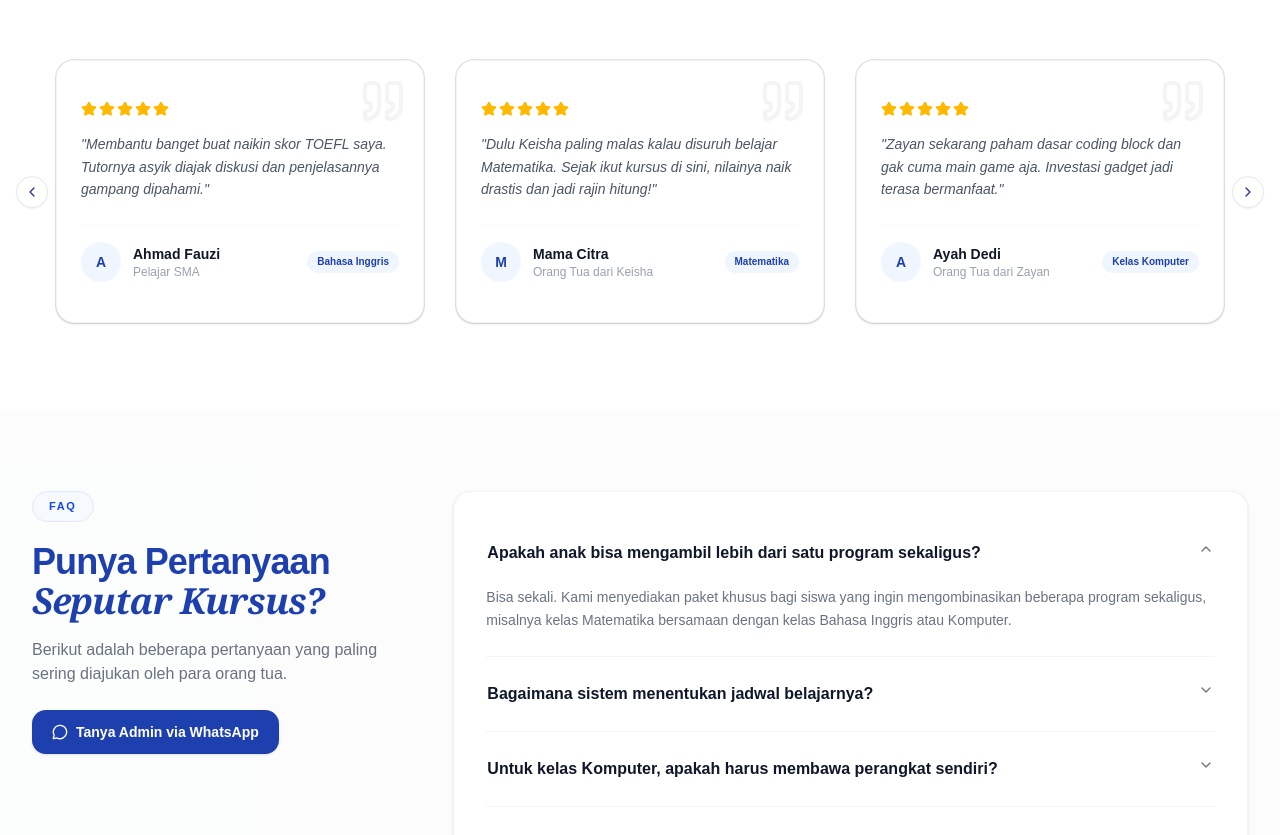
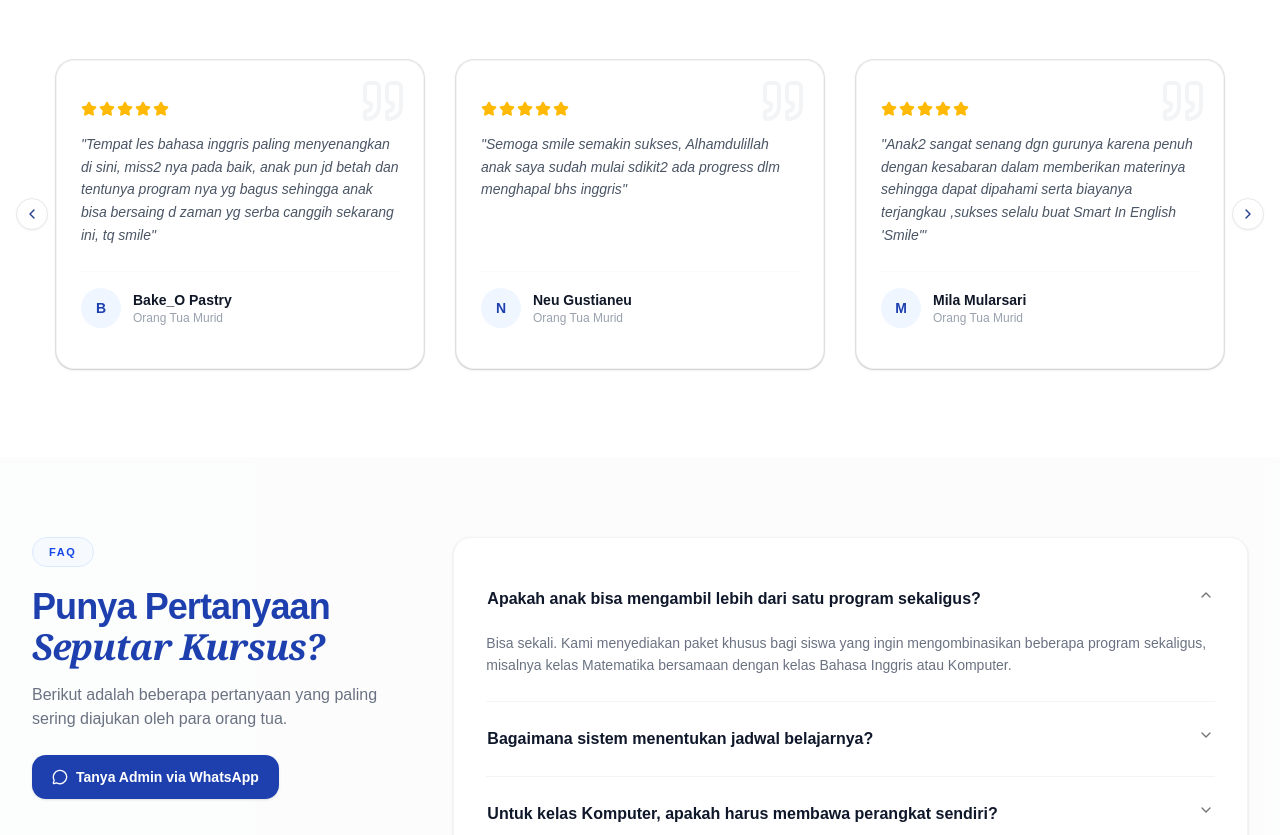
Before and after one commit to ariabagaswara23/smartinenglish-web, a Next.js app: page / in a window 1280 px wide. Shown: the part 5380-6215 px from the top of the page. Built offline with nearby package versions, Linux system fonts and the light colour scheme.

Commit message:
feat: add real testimoni from gmaps

```diff
--- a/components/home-page/Testimonials.tsx
+++ b/components/home-page/Testimonials.tsx
@@ -7,38 +7,59 @@ import Autoplay from "embla-carousel-autoplay"
 
 const testimonials = [
   {
-    name: "Bunda Rahma",
-    role: "Orang Tua dari Hafizh",
-    program: "Kelas Calistung",
-    content: "Anak saya sekarang jauh lebih lancar membaca sebelum masuk SD. Metode belajarnya seru dan tidak bikin anak stres!",
+    name: "yanita sari",
+    role: "Orang Tua Murid",
+    program: "Bahasa Inggris & Matematika",
+    content: "Tempat les anak, guru guru nya ramah,smart,sabar.  bahasa inggris anak makin bnyk kemajuan tiap tahunnya dan untuk pelajaran matematika bnyk kemajuan juga.sukses terus buat smile.",
     rating: 5,
   },
   {
-    name: "Ahmad Fauzi",
-    role: "Pelajar SMA",
+    name: "Bake_O Pastry",
+    role: "Orang Tua Murid",
     program: "Bahasa Inggris",
-    content: "Membantu banget buat naikin skor TOEFL saya. Tutornya asyik diajak diskusi dan penjelasannya gampang dipahami.",
+    content: "Tempat les bahasa inggris paling menyenangkan di sini, miss2 nya pada baik, anak pun jd betah dan tentunya program nya yg bagus sehingga anak bisa bersaing d zaman yg serba canggih sekarang ini, tq smile",
     rating: 5,
   },
   {
-    name: "Mama Citra",
-    role: "Orang Tua dari Keisha",
-    program: "Matematika",
-    content: "Dulu Keisha paling malas kalau disuruh belajar Matematika. Sejak ikut kursus di sini, nilainya naik drastis dan jadi rajin hitung!",
+    name: "Neu Gustianeu",
+    role: "Orang Tua Murid",
+    program: "Bahasa Inggris",
+    content: "Semoga smile semakin sukses, Alhamdulillah anak saya sudah mulai sdikit2 ada progress dlm menghapal bhs inggris",
     rating: 5,
   },
   {
-    name: "Ayah Dedi",
-    role: "Orang Tua dari Zayan",
-    program: "Kelas Komputer",
-    content: "Zayan sekarang paham dasar coding block dan gak cuma main game aja. Investasi gadget jadi terasa bermanfaat.",
+    name: "Mila Mularsari",
+    role: "Orang Tua Murid",
+    program: "Bahasa Inggris",
+    content: "Anak2 sangat senang dgn gurunya karena penuh dengan kesabaran dalam memberikan materinya sehingga dapat dipahami serta biayanya terjangkau ,sukses selalu buat Smart In English 'Smile'",
     rating: 5,
   },
   {
-    name: "Bunda Sarah",
-    role: "Orang Tua dari Aisyah",
-    program: "Kelas Mengaji",
-    content: "Progres tajwid dan hafalan surat pendeknya cepat sekali. Gurunya sangat sabar membimbing anak-anak aktif.",
+    name: "hendra santoso",
+    role: "Orang Tua Murid",
+    program: "Bahasa Inggris",
+    content: "Sangat cocok untuk mempercayakan putra putri tercinta anda disini. Gurunya ramah, baik, materi pembelajaran yang mudah dimengerti. 👍👍👍",
+    rating: 5,
+  },
+  {
+    name: "Azkadina Shanum Syadila",
+    role: "Orang Tua Murid",
+    program: "Bahasa Inggris",
+    content: "Alhamdulillah anak saya selama bergabung pembelajaran di smile' sangat banyak kemajuan yg signifikan kemampuan dlm mapel Bahasa Inggris nya ☺️🙏🏻 …",
+    rating: 5,
+  },
+  {
+    name: "Eka Fitriani",
+    role: "Orang Tua Murid",
+    program: "Bahasa Inggris",
+    content: "MasyaAllah anak saya suka sekali belajar bahasa Inggris di sini, miss nya sabar dan pandai mengajar anak2 seusianya, bikin anak jd semangat belajar Bahasa Inggrisnya …",
+    rating: 5,
+  },
+  {
+    name: "Yuni Via",
+    role: "Orang Tua Murid",
+    program: "Bahasa Inggris",
+    content: "Anak saya les English di SMILE dari SD sampe sekarang SMA dan Alhamdulillah sangat membantu sekali dan oke banget Guru dan fasilitasnya .makasih SMILE",
     rating: 5,
   },
 ];
@@ -112,9 +133,9 @@ export default function Testimonials() {
                                         </div>
 
                                         {/* Badge Dinamis Multi-program */}
-                                        <span className="text-[10px] font-bold bg-blue-50 text-[#1e40af] px-2.5 py-1 rounded-full shrink-0">
+                                        {/* <span className="text-[10px] font-bold bg-blue-50 text-[#1e40af] px-2.5 py-1 rounded-full shrink-0">
                                           {item.program}
-                                        </span>
+                                        </span> */}
                                     </div>
 
                                     </CardContent>
```
